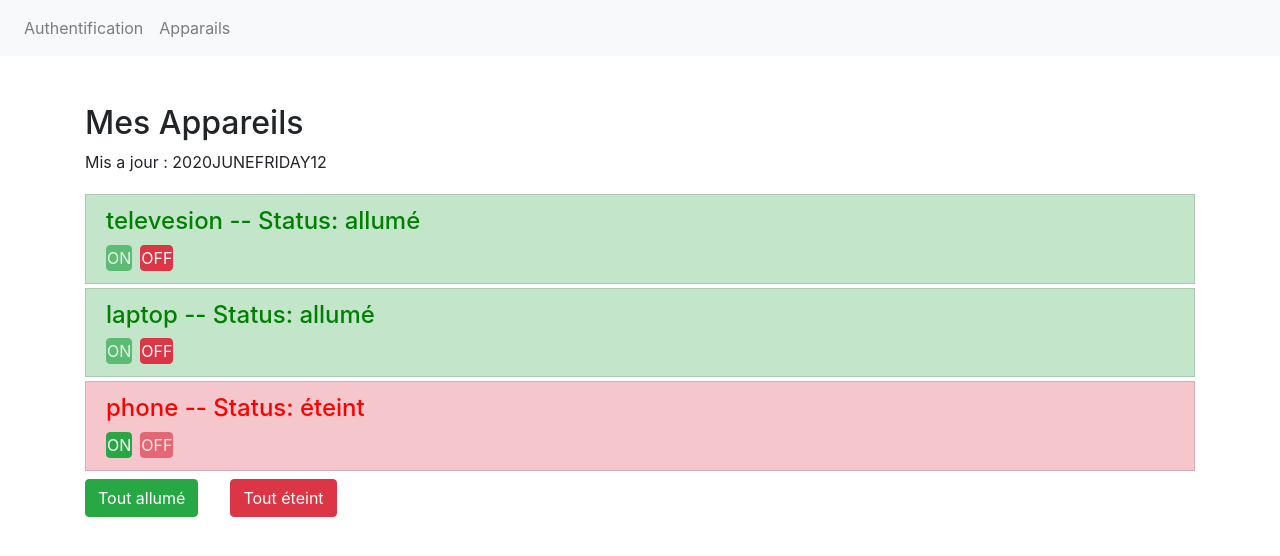
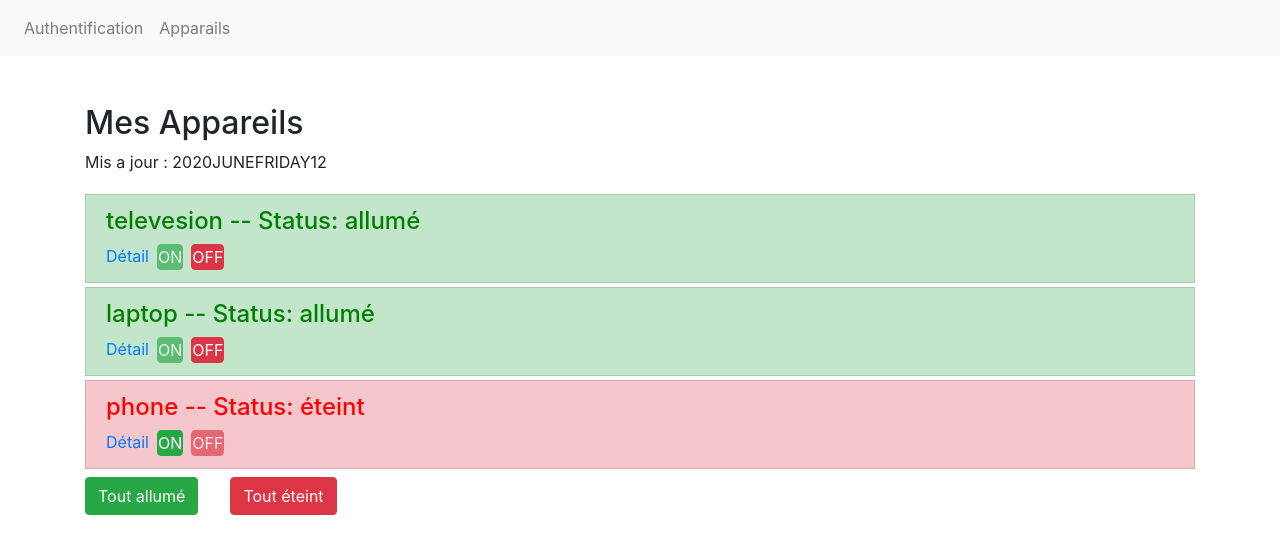
Before and after one commit to yassine0803/first-app-ng, an Angular app: page / in a window 1280 px wide. Shown: the top 556 px of the page. Built offline with nearby package versions, Linux system fonts and the light colour scheme.

Commit message:
appareils/:id configured

```diff
--- a/src/app/app.module.ts
+++ b/src/app/app.module.ts
@@ -6,7 +6,7 @@ import { AppRoutingModule } from './app-routing.module';
 import { AppComponent } from './app.component';
 import { MonPremierComponent } from './mon-premier/mon-premier.component';
 import { AppareilComponent } from './appareil/appareil.component';
-import { AppareilService }   from './services/appareil.services';
+import { AppareilService }   from './services/appareil.service';
 import { AuthComponent } from './auth/auth.component';
 import { AppareilViewComponent } from './appareil-view/appareil-view.component'
 import { Routes, RouterModule } from '@angular/router';
--- a/src/app/appareil-view/appareil-view.component.html
+++ b/src/app/appareil-view/appareil-view.component.html
@@ -5,7 +5,9 @@
    *ngFor="let appareil of appareils; let i = index "
    [indexOfAppareil] = "i"
    [appareilName]="appareil.name"
-   [appareilStatus]="appareil.status">
+   [appareilStatus]="appareil.status"
+   [id]="appareil.id"
+   >
   </app-appareil>
   </ul>
 
--- a/src/app/appareil-view/appareil-view.component.ts
+++ b/src/app/appareil-view/appareil-view.component.ts
@@ -1,5 +1,5 @@
 import { Component, OnInit } from '@angular/core';
-import { AppareilService } from '../services/appareil.services';
+import { AppareilService } from '../services/appareil.service';
 @Component({
   selector: 'app-appareil-view',
   templateUrl: './appareil-view.component.html',
--- a/src/app/appareil/appareil.component.html
+++ b/src/app/appareil/appareil.component.html
@@ -4,7 +4,9 @@
             }">
 
     <h4 [ngStyle]="{color: getColor()}">{{appareilName}} -- Status: {{getStatus()}}</h4>
-    <div class="">
+
+    <div class="d-flex">
+        <a [routerLink]="[id]" class="mr-2">Détail</a>
         <button class="btn btn-success p-0 mr-1" (click)="onAllumeUn()" [disabled]="appareilStatus ==='allumé'">ON</button>
         <button class="btn btn-danger p-0 ml-1" (click)="onEteintUn()" [disabled]="appareilStatus ==='éteint'">OFF</button>
     </div>
--- a/src/app/appareil/appareil.component.ts
+++ b/src/app/appareil/appareil.component.ts
@@ -1,5 +1,5 @@
 import { Component, Input, OnInit } from '@angular/core';
-import { AppareilService } from '../services/appareil.services';
+import { AppareilService } from '../services/appareil.service';
 @Component({
   selector: 'app-appareil',
   templateUrl: './appareil.component.html',
@@ -9,6 +9,7 @@ export class AppareilComponent implements OnInit {
   @Input() appareilName: string;
   @Input() appareilStatus: string;
   @Input() indexOfAppareil:number;
+  @Input() id:number;
   constructor(private appareilService: AppareilService) { }
 
   ngOnInit(): void {
--- a/src/app/services/appareil.services.ts
+++ b/src/app/services/appareil.service.ts
@@ -1,18 +1,29 @@
 export class AppareilService {
     appareils = [
         {
+          id:1,
           name: "televesion",
           status: 'allumé'
         },
         {
+          id:2,
           name: "laptop",
           status: 'allumé'
         },
         {
+          id:3,
           name: "phone",
           status: 'éteint'
         }
       ];
+      getAppareilById(id: number){
+        const apparel = this.appareils.find(
+          (appareilObject)=> {
+            return appareilObject.id === id;
+          }
+        );
+        return apparel;
+      }
     switchOnAll(){
         for (let appareil of this.appareils){
             appareil.status = 'allumé';
--- a/src/app/single-appareil/single-appareil.component.html
+++ b/src/app/single-appareil/single-appareil.component.html
@@ -1,3 +1,3 @@
 <h1>{{ name }}</h1>
 <h2>Status: {{ status }}</h2>
-<a routerLink="/appareils"> Retour a la liste</a>
+<a routerLink="/appareils">Retour a la liste</a>
--- a/src/app/single-appareil/single-appareil.component.ts
+++ b/src/app/single-appareil/single-appareil.component.ts
@@ -1,5 +1,6 @@
 import { Component, OnInit } from '@angular/core';
-import { AppareilService } from '../services/appareil.services';
+import { AppareilService } from '../services/appareil.service';
+import { ActivatedRoute } from '@angular/router';
 
 @Component({
   selector: 'app-single-appareil',
@@ -9,9 +10,12 @@ import { AppareilService } from '../services/appareil.services';
 export class SingleAppareilComponent implements OnInit {
   name: string = "appareils";
   status: string = "status";
-  constructor(private appareilService : AppareilService) { }
+  constructor(private appareilService : AppareilService, private route: ActivatedRoute) { }
 
   ngOnInit(): void {
+    const id = this.route.snapshot.params['id'];
+    this.name = this.appareilService.getAppareilById(+id).name;
+    this.status = this.appareilService.getAppareilById(+id).status;
   }
 
 }
```
